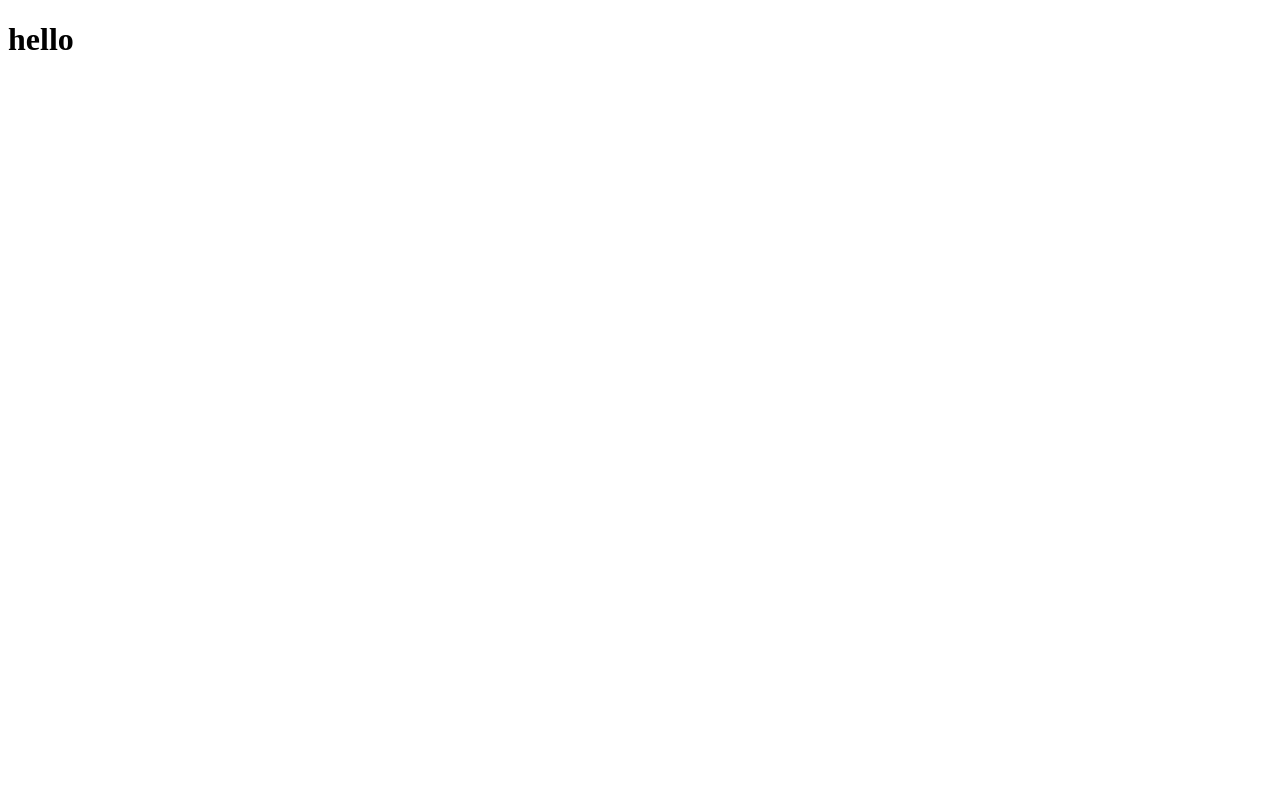
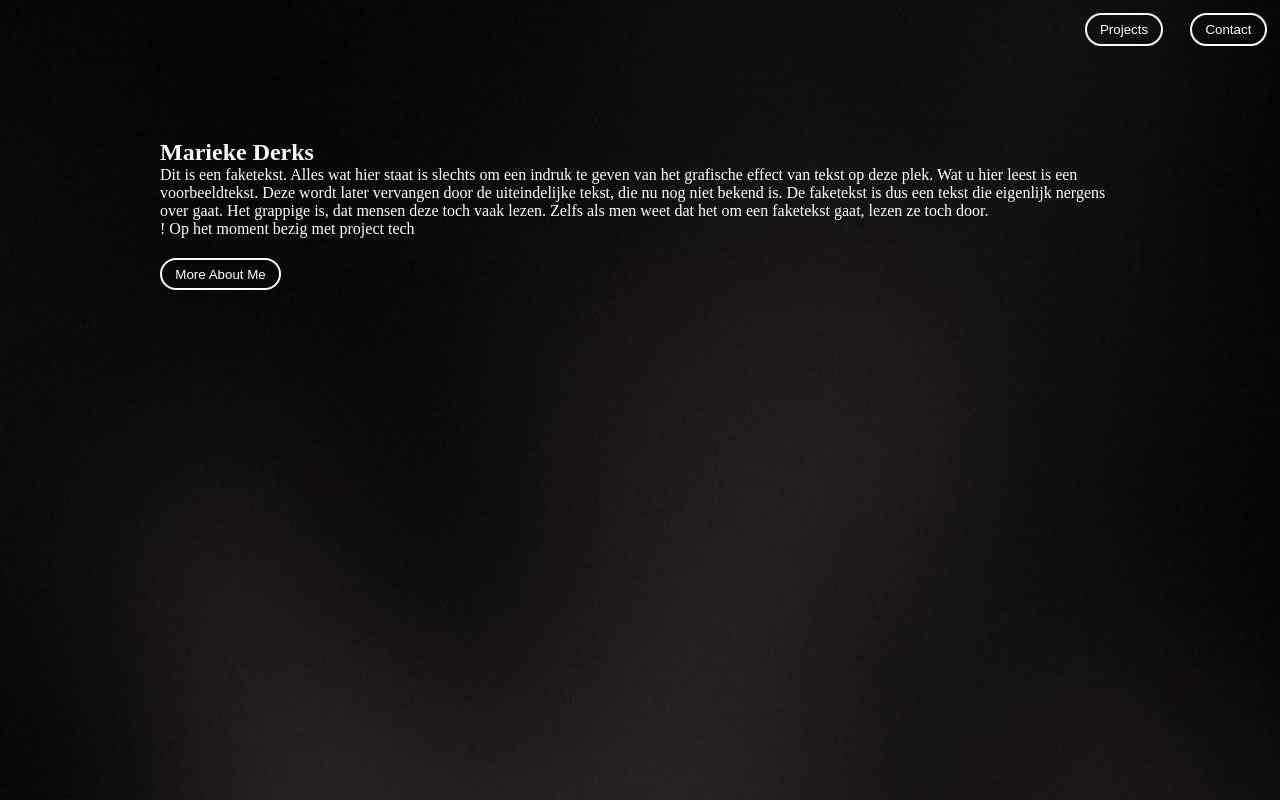
Before and after one commit to Mariekejd/Portfolio-MariekeDerks, a plain HTML site: page index.html in a window 1280 px wide. Drawn offline with Linux system fonts and the light colour scheme.

Commit message:
eerste push (srs)

```diff
--- a/index.html
+++ b/index.html
@@ -1,11 +1,37 @@
 <!DOCTYPE html>
 <html lang="en">
-<head>
-    <meta charset="UTF-8">
-    <meta name="viewport" content="width=device-width, initial-scale=1.0">
-    <title>Document</title>
-</head>
-<body>
-    <H1>hello</H1>
-</body>
+  <head>
+    <meta charset="UTF-8" />
+    <meta name="viewport" content="width=device-width, initial-scale=1.0" />
+    <title>Portfolio Marieke Derks</title>
+
+    <link href="/styles/styles.css" rel="stylesheet" />
+  </head>
+  <body>
+    <header>
+      <nav>
+        <button>Projects</button>
+        <button>Contact</button>
+      </nav>
+    </header>
+    <main>
+      <section class="me">
+        <h1>Marieke Derks</h1>
+        <p>
+          Dit is een faketekst. Alles wat hier staat is slechts om een indruk te
+          geven van het grafische effect van tekst op deze plek. Wat u hier
+          leest is een voorbeeldtekst. Deze wordt later vervangen door de
+          uiteindelijke tekst, die nu nog niet bekend is. De faketekst is dus
+          een tekst die eigenlijk nergens over gaat. Het grappige is, dat mensen
+          deze toch vaak lezen. Zelfs als men weet dat het om een faketekst
+          gaat, lezen ze toch door.
+        </p>
+        <p>! Op het moment bezig met project tech</p>
+
+        <button>More About Me</button>
+      </section>
+    </main>
+
+    <script defer src="/script/script.js"></script>
+  </body>
 </html>
--- a/script/script.js
+++ b/script/script.js
@@ -0,0 +1 @@
+console.log("help")
--- a/styles/styles.css
+++ b/styles/styles.css
@@ -0,0 +1,63 @@
+*,
+::after,
+::before {
+  box-sizing: border-box;
+  margin: 0;
+  padding: 0
+}
+
+body{
+    background-image: url('/images/background-dark.png');
+    background-size: cover;
+    color: white;
+}
+
+/* fonts */
+
+
+
+/* header en nav */
+
+header nav{
+    display: flex;
+    justify-content: flex-end;
+}
+
+header nav button {
+    background: none;
+    border: 2px solid white;
+    margin: 1em;
+    padding: .5em 1em;
+    border-radius: 1.5em;
+    color: white;
+
+    transition: 300ms;
+}
+
+header nav button:hover {
+    background-color: white;
+    color: black;
+}
+
+/*section me */
+
+.me{
+    margin: 5em 10em;
+}
+
+.me button{
+    background: none;
+    border: 2px solid white;
+
+    margin: 1.5em 0;
+    padding: .5em 1em;
+    border-radius: 1.5em;
+    color: white;
+
+    transition: 300ms;
+}
+
+.me button:hover {
+    background-color: white;
+    color: black;
+}
```
Also changed, not shown: images/background-dark.png (added).
